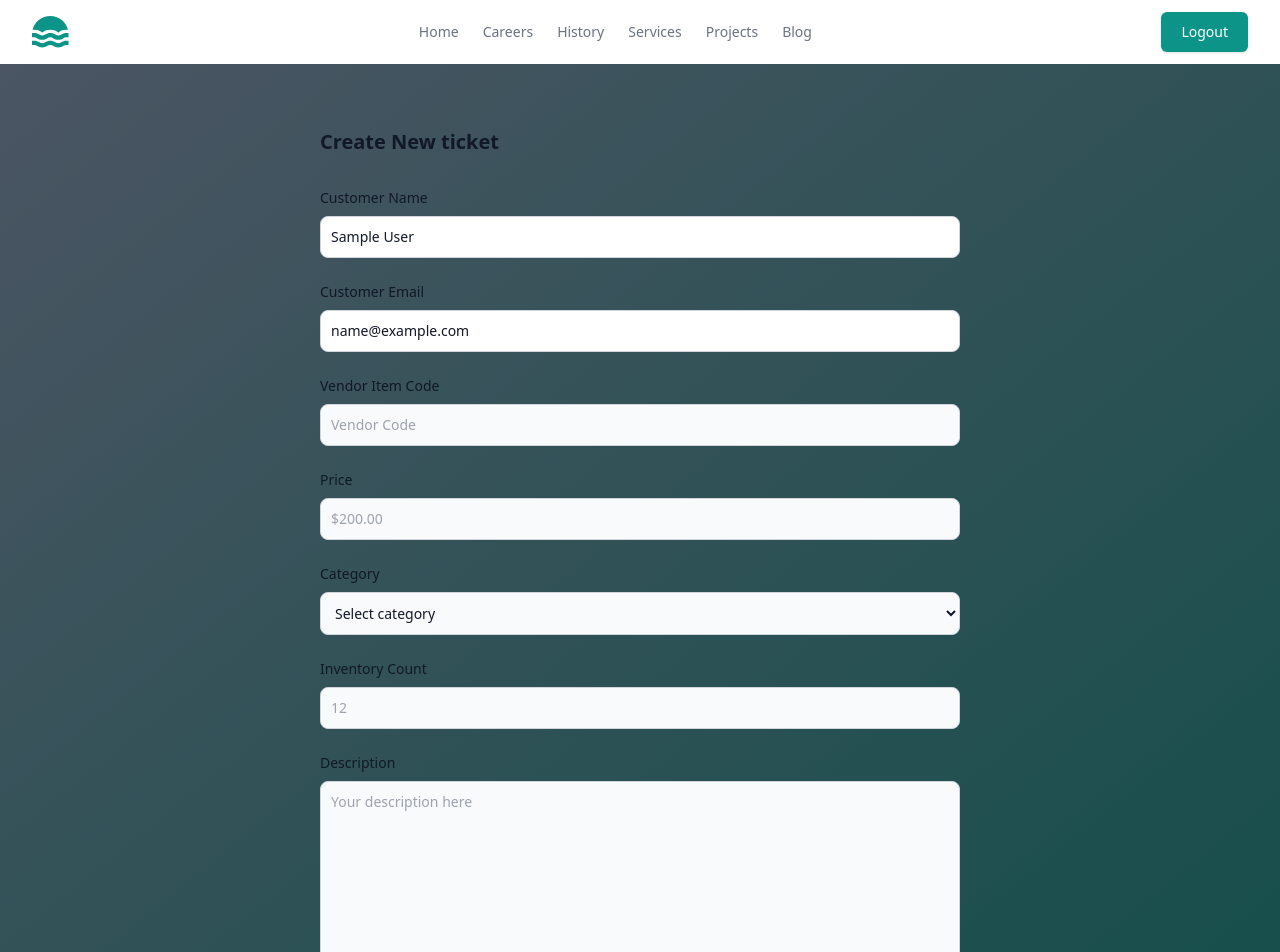
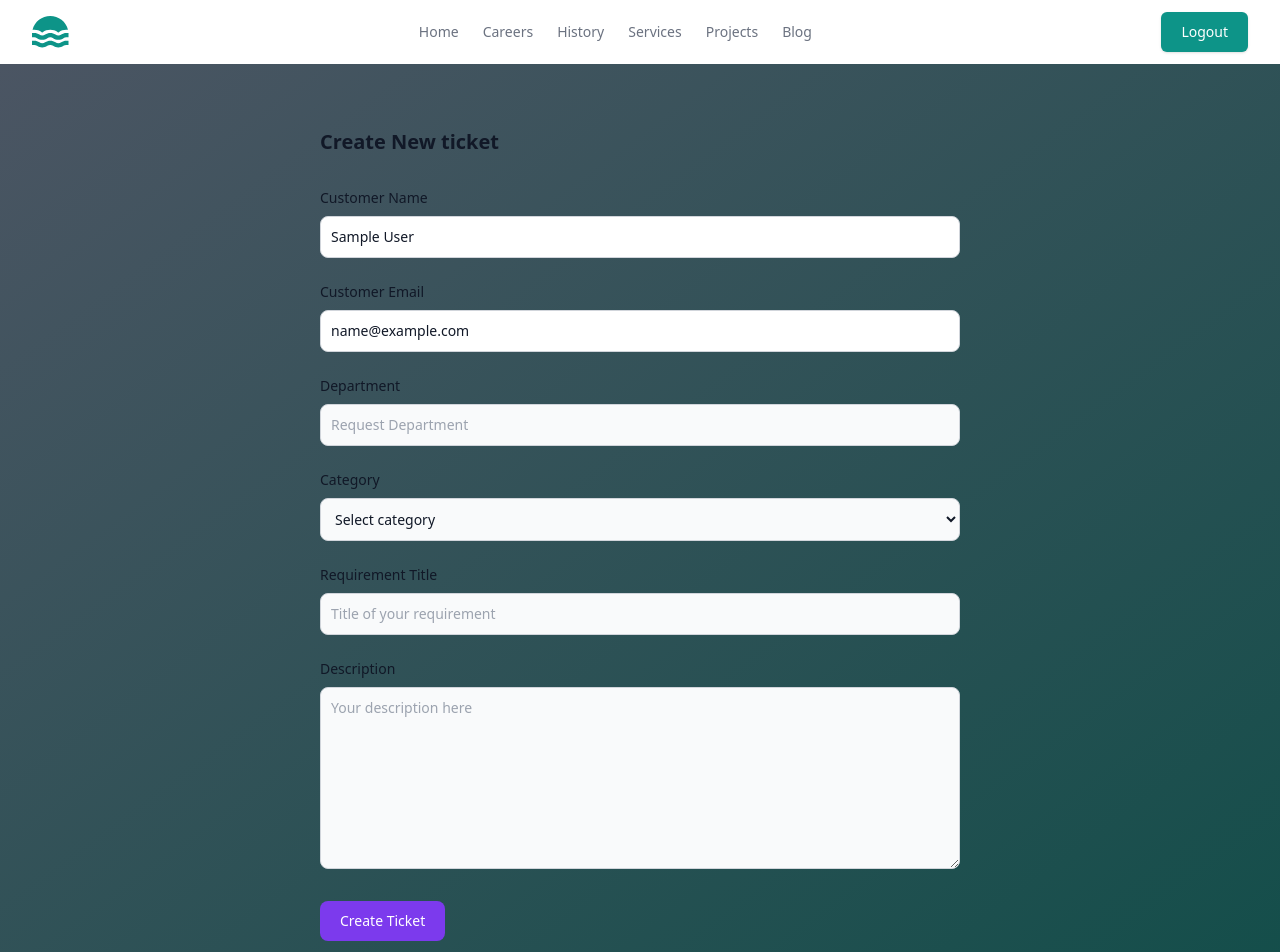
Before and after one commit to ABay23/WOTracker, a React (Create React App) app in the folder frontend/: page /new-ticket in a window 1280 px wide. Shown: the top 952 px of the page. Built offline with nearby package versions, Linux system fonts and the light colour scheme; sample sign-in values are in the browser's storage.

Commit message:
Update Work order Details

```diff
--- a/frontend/src/components/TicketItem.jsx
+++ b/frontend/src/components/TicketItem.jsx
@@ -8,9 +8,7 @@ const TicketItem = ({ ticket }) => {
       <div className='basis-3/3 font-bold text-center align-baseline pt-2'>
         {new Date(ticket.createdAt).toLocaleString('eng-US')}
       </div>
-      <div className='basis-3/3 font-bold text-center pt-2'>
-        {ticket.product}
-      </div>
+      <div className='basis-3/3 font-bold text-center pt-2'>{ticket.title}</div>
       <div className='basis-1.5/1.5 pt-3'>
         <div className=' w-24 ml-12'>
           <Status ticket={ticket} />
--- a/frontend/src/pages/Home.jsx
+++ b/frontend/src/pages/Home.jsx
@@ -18,7 +18,7 @@ const Home = () => {
           </p>
           <div className='space-x-4 bg-gray-100 py-4 text-center'>
             <Link to={'/new-ticket'}>
-              <button className='inline-block rounded-md bg-purple-500 px-10 py-2 font-semibold text-red-100 shadow-md duration-75 hover:bg-red-400'>
+              <button className='inline-block rounded-md bg-violet-800 px-10 py-2 font-semibold text-red-100 shadow-md duration-75 hover:bg-red-400'>
                 New Ticket
               </button>
             </Link>
@@ -36,8 +36,8 @@ const Home = () => {
           </p>
           <div className='space-x-4 bg-gray-100 py-4 text-center'>
             <Link to={'/tickets'}>
-              <button className='inline-block rounded-md bg-purple-500 px-10 py-2 font-semibold text-red-100 shadow-md duration-75 hover:bg-red-400'>
-                New Ticket
+              <button className='inline-block rounded-md bg-violet-800 px-10 py-2 font-semibold text-red-100 shadow-md duration-75 hover:bg-red-400'>
+                My Tickets
               </button>
             </Link>
           </div>
--- a/frontend/src/pages/NewTicket.jsx
+++ b/frontend/src/pages/NewTicket.jsx
@@ -1,16 +1,18 @@
-import { useState, useEffect } from 'react'
+import { useState } from 'react'
 import { toast } from 'react-toastify'
 import { useNavigate } from 'react-router-dom'
 import { useSelector, useDispatch } from 'react-redux'
-import { createTicket, reset } from '../components/features/tickets/ticketSlice'
-import Spinner from '../components/Spinner'
+import { createTicket } from '../components/features/tickets/ticketSlice'
+// import Spinner from '../components/Spinner'
 
 function NewTicket() {
   const { user } = useSelector((state) => state.auth)
 
   const [name] = useState(user.name)
   const [email] = useState(user.email)
-  const [product, setProduct] = useState('')
+  const [category, setCategory] = useState('Select category')
+  const [department, setDepartment] = useState('')
+  const [title, setTitle] = useState('')
   const [description, setDescription] = useState('')
 
   const dispatch = useDispatch()
@@ -18,7 +20,7 @@ function NewTicket() {
 
   const onSubmit = (e) => {
     e.preventDefault()
-    dispatch(createTicket({ product, description }))
+    dispatch(createTicket({ category, department, title, description }))
       .unwrap()
       .then(() => {
         // We got a good response so navigate the user
@@ -50,7 +52,7 @@ function NewTicket() {
                   id='name'
                   value={name}
                   className='bg-white border border-gray-300 text-gray-900 text-sm rounded-lg focus:ring-primary-600 focus:border-primary-600 block w-full p-2.5 dark:bg-white dark:border-gray-600 dark:placeholder-gray-400 dark:text-black dark:focus:ring-primary-500 dark:focus:border-primary-500'
-                  placeholder='Type product name'
+                  // placeholder='Type product name'
                   required=''
                 />
               </div>
@@ -67,7 +69,7 @@ function NewTicket() {
                   id='email'
                   value={email}
                   className='bg-white border border-gray-300 text-gray-900 text-sm rounded-lg focus:ring-primary-600 focus:border-primary-600 block w-full p-2.5 dark:bg-white dark:border-gray-600 dark:placeholder-gray-400 dark:text-black dark:focus:ring-primary-500 dark:focus:border-primary-500'
-                  placeholder='Type product name'
+                  // placeholder='Type product name'
                   required=''
                 />
               </div>
@@ -77,18 +79,20 @@ function NewTicket() {
                   className='block mb-2 text-sm font-medium text-gray-900 dark:text-white'
                 >
                   {/* [Working on adding Vendo Code to the DB]  */}
-                  Vendor Item Code
+                  Department
                 </label>
                 <input
                   type='text'
                   name='vcode'
                   id='vcode'
                   className='bg-gray-50 border border-gray-300 text-gray-900 text-sm rounded-lg focus:ring-primary-600 focus:border-primary-600 block w-full p-2.5 dark:bg-white dark:border-gray-600 dark:placeholder-gray-400 dark:text-black dark:focus:ring-primary-500 dark:focus:border-primary-500'
-                  placeholder='Vendor Code'
-                  // required=''
+                  placeholder='Request Department'
+                  onChange={(e) => setDepartment(e.target.value)}
+                  value={department}
+                  required=''
                 />
               </div>
-              <div className='w-full'>
+              {/* <div className='w-full'>
                 <label
                   htmlFor='price'
                   className='block mb-2 text-sm font-medium text-gray-900 dark:text-white'
@@ -104,7 +108,7 @@ function NewTicket() {
                   required=''
                   // onChange={handleImputChange}
                 />
-              </div>
+              </div> */}
               <div>
                 <label
                   htmlFor='category'
@@ -115,33 +119,38 @@ function NewTicket() {
                 <select
                   // onChange={handleImputChange}
                   id='category'
-                  value={product}
-                  onChange={(e) => setProduct(e.target.value)}
+                  value={category}
+                  onChange={(e) => setCategory(e.target.value)}
                   className='bg-gray-50 border border-gray-300 text-gray-900 text-sm rounded-lg focus:ring-primary-500 focus:border-primary-500 block w-full p-2.5 dark:bg-white dark:border-gray-600 dark:placeholder-gray-400 dark:text-black dark:focus:ring-primary-500 dark:focus:border-primary-500'
                 >
                   <option defaultValue=''>Select category</option>
-                  <option value='iPhone'>iPhone</option>
-                  <option value='iMac'>iMac</option>
-                  <option value='iPad'>iPad</option>
-                  <option value='MacBookPro'>MacBookPro</option>
+                  <option value='Repairs'>Repairs</option>
+                  <option value='Maitenance'>Maitenance</option>
+                  <option value='Assets'>Assets</option>
+                  <option value='Helpdesk'>Helpdesk</option>
+                  <option value='Network'>Network</option>
+                  <option value='Power Supply'>Power Supply</option>
+                  <option value='Animal Support'>Animal Support</option>
+                  <option value='Other'>Other</option>
                 </select>
               </div>
               <div>
                 <label
-                  htmlFor='item-weight'
+                  htmlFor='requirement'
                   className='block mb-2 text-sm font-medium text-gray-900 dark:text-white'
                 >
-                  Inventory Count
+                  Requirement Title
                 </label>
                 <input
-                  type='number'
-                  name='quantity'
-                  id='quantity'
+                  type='text'
+                  name='requirement'
+                  id='requirement'
                   className='bg-gray-50 border border-gray-300 text-gray-900 text-sm rounded-lg focus:ring-primary-600 focus:border-primary-600 block w-full p-2.5 dark:bg-white dark:border-gray-600 dark:placeholder-gray-400 dark:text-black dark:focus:ring-primary-500 dark:focus:border-primary-500'
-                  placeholder='12'
-                  // required=''
+                  placeholder='Title of your requirement'
+                  required
+                  onChange={(e) => setTitle(e.target.value)}
+                  value={title}
                   // value={quantity}
-                  // onChange={handleImputChange}
                 />
               </div>
               <div className='sm:col-span-2'>
@@ -166,10 +175,10 @@ function NewTicket() {
             </div>
             <button
               type='submit'
-              className='w-50  text-white bg-gray-500 hover:bg-blue-700 focus:ring-4 focus:outline-none focus:ring-blue-300 font-medium rounded-lg text-sm px-5 py-2.5 text-center dark:hover:bg-blue-700 dark:focus:ring-blue-800'
+              className='w-50  text-white bg-violet-600 hover:bg-blue-700 focus:ring-4 focus:outline-none focus:ring-blue-300 font-medium rounded-lg text-sm px-5 py-2.5 text-center dark:hover:bg-blue-700 dark:focus:ring-blue-800'
               // className='inline-flex items-center px-5 py-2.5 mt-4 sm:mt-6 text-sm font-medium text-center text-white bg-primary-700 rounded-lg focus:ring-4 focus:ring-primary-200 dark:focus:ring-primary-900 hover:bg-primary-800'
             >
-              Add Product
+              Create Ticket
             </button>
           </form>
         </div>
--- a/frontend/src/pages/Tickets.jsx
+++ b/frontend/src/pages/Tickets.jsx
@@ -26,7 +26,9 @@ const Tickets = () => {
       <div className=' px-10'>
         <div className=' flex flex-row divide-x bg-slate-400 rounded-l-lg rounded-r-lg py-4'>
           <div className=' basis-3/3 font-extrabold text-center'>Date</div>
-          <div className=' basis-3/3 font-extrabold text-center'>Product</div>
+          <div className=' basis-3/3 font-extrabold text-center'>
+            Work Order
+          </div>
           <div className=' basis-1.5/1.5 font-extrabold text-center'>
             Status
           </div>
```
Also changed, not shown: 2 other files (tests, documents, lock files or other folders).
